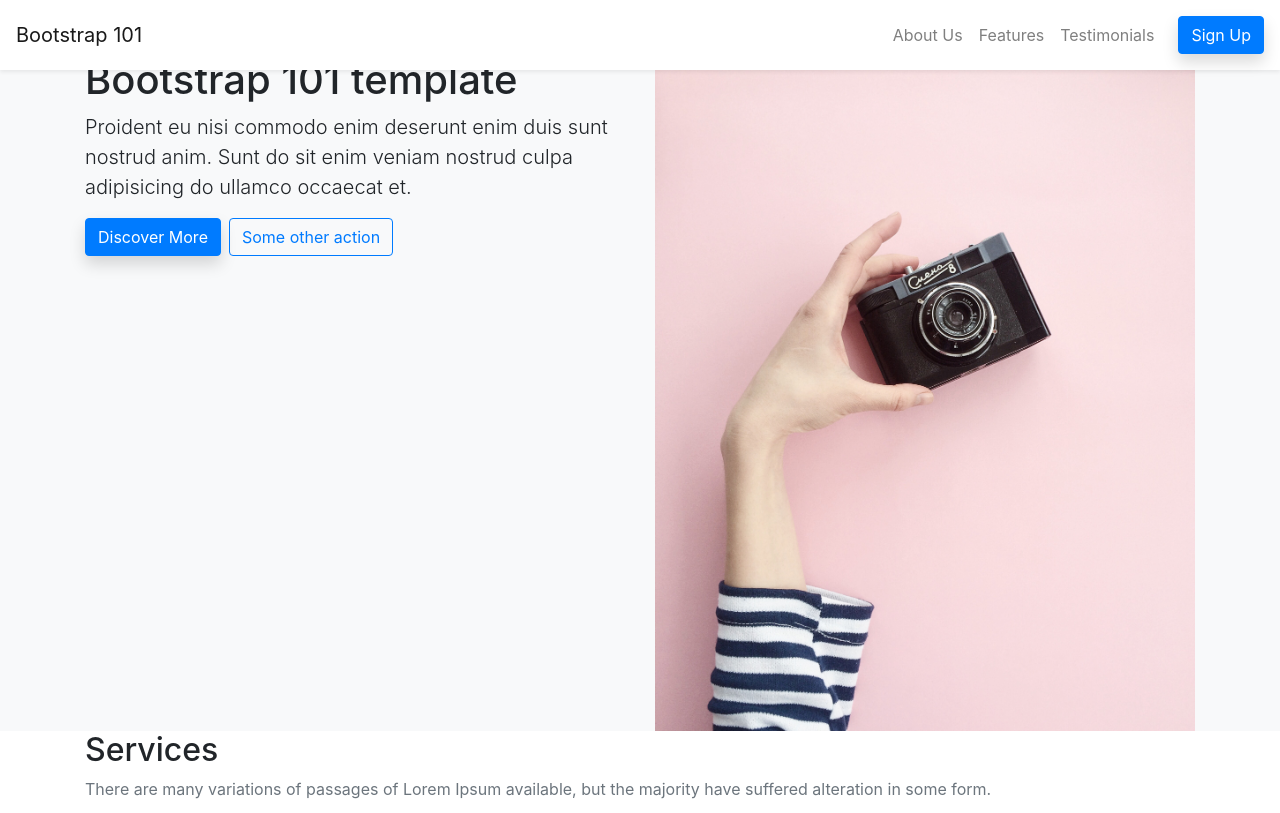
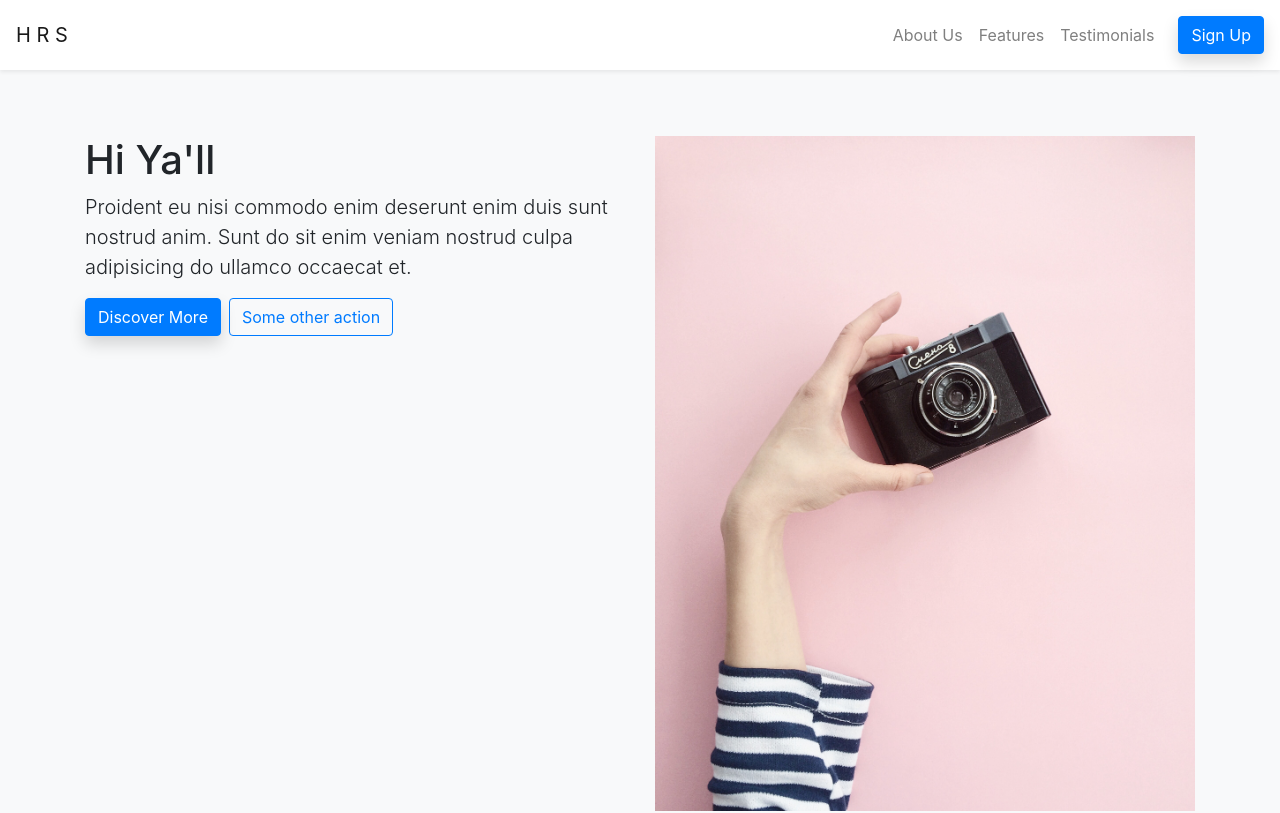
Before and after one commit to HannahStover/hannah-distribution, a plain HTML site: page index.html in a window 1280 px wide. Shown: the top 813 px of the page. Drawn offline with nearby package versions, Linux system fonts and the light colour scheme.

Commit message:
commit added padding

```diff
--- a/css/custom.css
+++ b/css/custom.css
@@ -1,3 +1,12 @@
+body {
+    padding-top: 56px;
+}
+
+section {
+    padding-top: 5rem;
+    padding-bottom: 5rem;
+}
+
 .lnr {
     display: inline-block;
     fill: currentColor;
@@ -6,7 +15,13 @@
     vertical-align: -0.05em;
     stroke-width: 1;
 }
+
 .services-icon {
     margin-bottom: 20px;
     font-size: 30px;
 }
+
+.quote-icon {
+    font-size: 40px;
+    margin-bottom: 20px;
+}
--- a/index.html
+++ b/index.html
@@ -11,6 +11,8 @@
     <link rel="stylesheet" href="https://cdnjs.cloudflare.com/ajax/libs/twitter-bootstrap/4.1.3/css/bootstrap.min.css">
     <!-- Custom stylesheet - for your changes-->
     <link rel="stylesheet" href="css/custom.css">
+    <!-- Favicon-->
+    <link rel="shortcut icon" href="favicon.png">
     <!-- Tweaks for older IEs-->
     <!--[if lt IE 9]>
     <script src="https://oss.maxcdn.com/html5shiv/3.7.3/html5shiv.min.js"></script>
@@ -19,10 +21,8 @@
 
 <body>
 
-    <h1>Hello world. I'm in Bootstrap!</h1>
-
   <!-- navbar-->
-  <nav class="navbar navbar-light navbar-expand-lg fixed-top shadow-sm bg-white"><a href="index.html" class="navbar-brand">Bootstrap 101</a>
+  <nav class="navbar navbar-light navbar-expand-lg fixed-top shadow-sm bg-white"><a href="index.html" class="navbar-brand">H R S</a>
     <button type="button" data-toggle="collapse" data-target="#navbarSupportedContent" aria-controls="navbarSupportedContent" aria-expanded="false" aria-label="Toggle navigation" class="navbar-toggler"><span class="navbar-toggler-icon"></span></button>
     <div id="navbarSupportedContent" class="collapse navbar-collapse">
       <ul class="navbar-nav ml-auto">
@@ -41,7 +41,7 @@
         <div class='container'>
             <div class='row'>
                 <div class='col-lg-6 order-2 order-lg-1'>
-                    <h1>Bootstrap 101 template</h1>
+                    <h1>Hi Ya'll</h1>
                     <p class='lead'>Proident eu nisi commodo enim deserunt enim duis sunt nostrud anim. Sunt do sit enim veniam nostrud culpa adipisicing do ullamco occaecat et. </p>
                     <p><a href='#' class='btn btn-primary shadow mr-2'>Discover More</a><a href="#" class="btn btn-outline-primary">Some other action</a></p>
                 </div>
```
